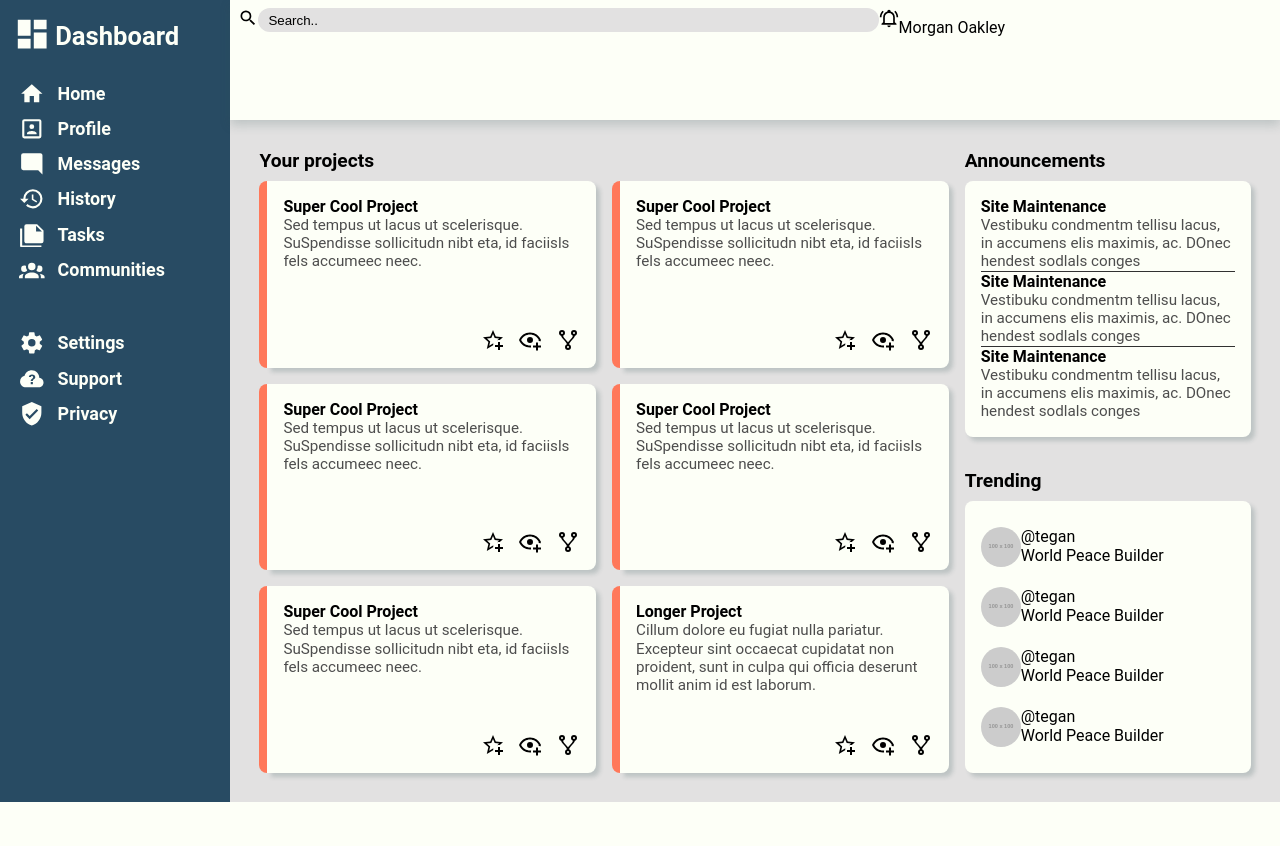
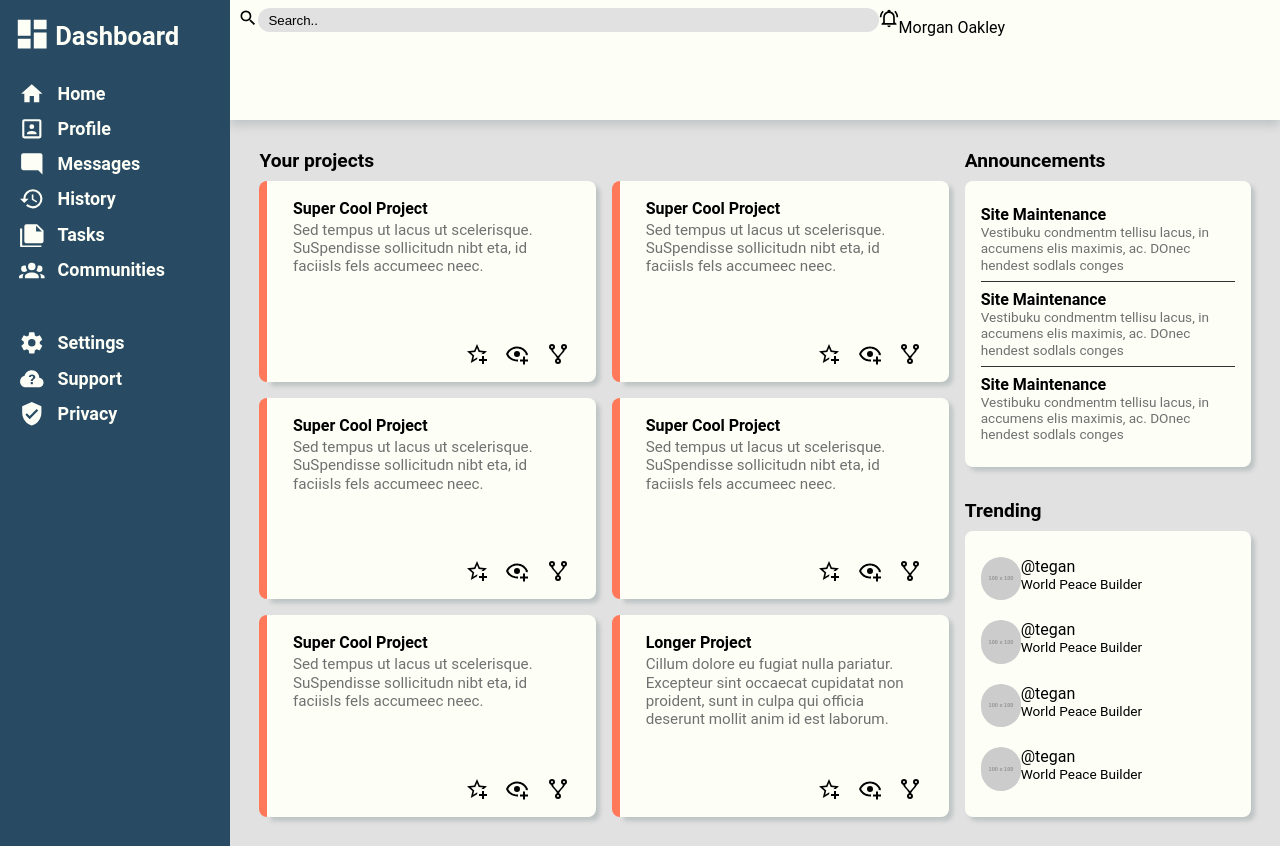
Before and after one commit to centralparkshark/admindash, a plain HTML site: page index.html in a window 1280 px wide. Before the commit the page ends 802 px from the top, so only its background shows below. Drawn offline with Linux system fonts and the light colour scheme; placeholder pictures from the web are drawn by us.

Commit message:
updated individual card spacing

```diff
--- a/style.css
+++ b/style.css
@@ -131,10 +131,13 @@ dash
     box-shadow: 4px 4px 4px rgba(47, 79, 79, 0.2);
     display: grid;
     grid-template: 1fr / 3fr 2fr;
+    line-height: 1.5;
 }
 
 .contents {
     grid-column: span 2;
+    padding: 0 2vw;
+    padding-top: 2vh;
 }
 
 .cardButtons {
@@ -144,6 +147,7 @@ dash
     flex-wrap: nowrap;
     justify-content: space-between;
     max-width: 80%;
+    padding-bottom: 2vh;
 }
 
 .card svg {
@@ -155,7 +159,7 @@ dash
 }
 
 .text {
-    color: rgb(77, 77, 77);
+    color: rgb(112, 112, 112);
     line-height: 1.2;
     font-size: .95rem;
 }
@@ -168,20 +172,13 @@ dash
 
 .containerRight {
     display: grid;
-    grid-template-rows: 1fr 1fr;
+    grid-template-rows: .8fr 1fr;
     gap: 2vh;
 }
 .announcements, .trending {
     display: flex;
     flex-direction: column;
-}
 
-.announcements {
-    grid-row: 1 / span 1;
-}
-
-.trending {
-    grid-row: 2 / span 2;
 }
 
 .blank {
@@ -192,6 +189,8 @@ dash
     flex-direction: column;
     padding: 1vw;
     flex: 1;
+    padding: 2vh;
+
 }
 
 .announcements .title {
@@ -206,6 +205,11 @@ dash
     flex-grow: 1;
     display: flex;
     flex-direction: column;
+    padding: 1vh 0;
+}
+
+.containerRight .text, .trending .name {
+    font-size: .85em;
 }
 
 img.logo {
@@ -223,7 +227,3 @@ img.logo {
     display: flex;
     flex-direction: column;
 }
-
-.contents, .blank, .cardButtons{
-    padding: 2vh;
-}
```
